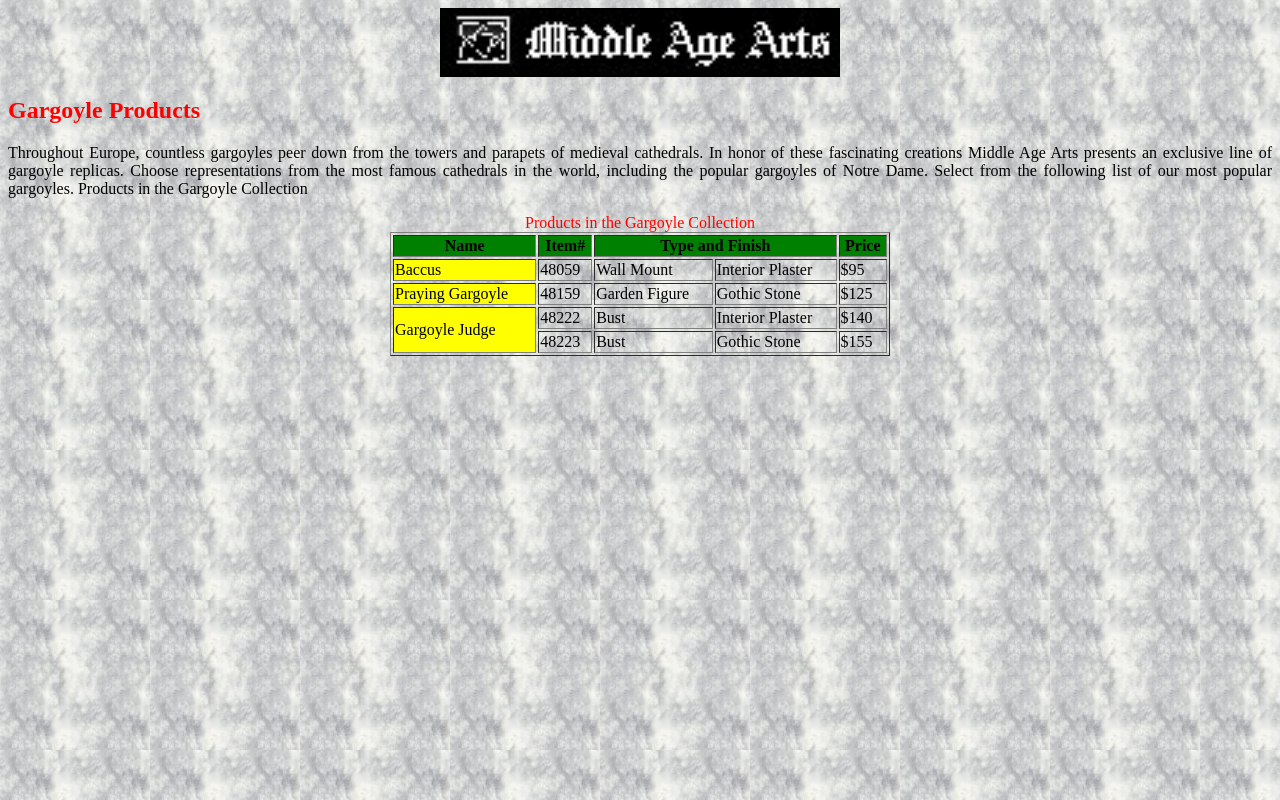
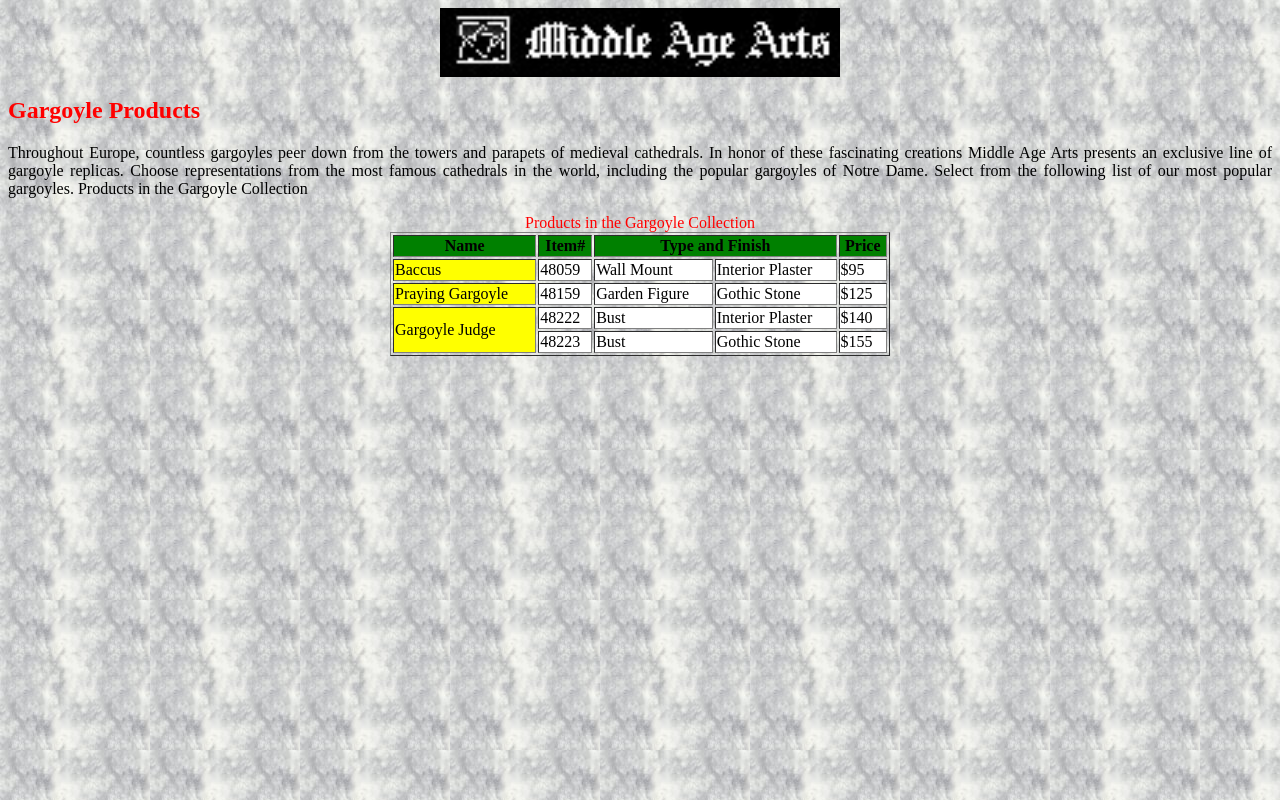
Before and after one commit to LeHoaiThanhDanh/Business-Web-Development, a plain HTML site: page Exercise 24/MAA.html in a window 1280 px wide. Drawn offline with Linux system fonts and the light colour scheme.

Commit message:
Update Exercise 24

```diff
--- a/Exercise 24/MAA.html
+++ b/Exercise 24/MAA.html
@@ -26,7 +26,7 @@ Products in the Gargoyle Collection
                     <th>Price</th>
                 </tr>
             </thead>
-            <tbody>
+            <tbody style="background-color: white;">
                 <tr>
                     <td  style="background-color: yellow;">Baccus</td>
                     <td> 48059</td>
```
